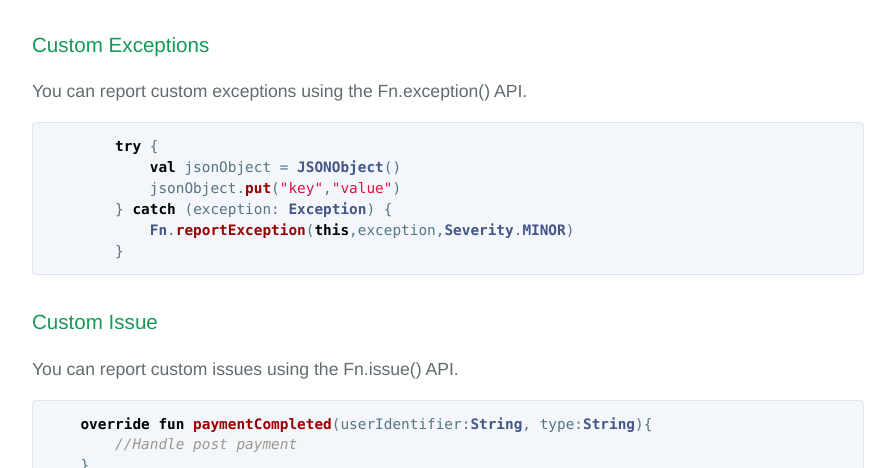
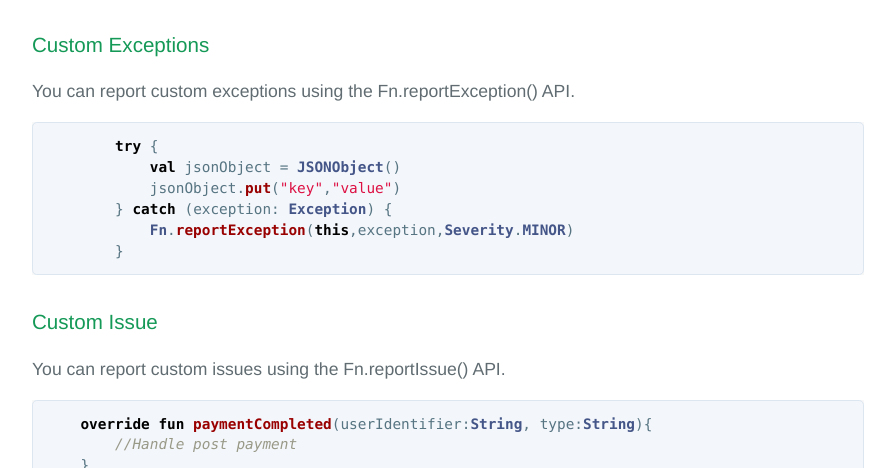
Before and after one commit to finotes/finotes.github.io, a Jekyll site: the page built from _posts/2018-02-09-kotlin-docs.md, in a window 1280 px wide and 900 px high, scrolled down 12768 px. Shown: the part 230-698 px from the top of the window, without its empty margins (192-1087 px from the left). Built offline with Jekyll 4.4.1, drawn with Linux system fonts in a browser that asks for light colours; some web fonts are replaced; some of the changed text lies outside the part shown.

Commit message:
Update 2018-02-09-kotlin-docs.md

````diff
--- a/_posts/2018-02-09-kotlin-docs.md
+++ b/_posts/2018-02-09-kotlin-docs.md
@@ -104,7 +104,7 @@ class BlogApp: Application() {
     override fun onCreate() {
         super.onCreate()
 	Fn.init(this, false , true)
-        //Fn.issue allows you to raise custom issues.
+        //Fn.reportIssue allows you to raise custom issues.
         //Refer Custom Issue section by the end of this documentation for more details.
         Fn.reportIssue(this, "Test Issue", Severity.MINOR)
     }
@@ -519,7 +519,7 @@ In-order to catch uncaught exceptions, You may use Fn.catchUnCaughtExceptions().
 ```
 
 ### Custom Exceptions
-You can report custom exceptions using the Fn.exception() API.
+You can report custom exceptions using the Fn.reportException() API.
 ```kotlin
         try {
             val jsonObject = JSONObject()
@@ -530,7 +530,7 @@ You can report custom exceptions using the Fn.exception() API.
 ```
 
 ### Custom Issue
-You can report custom issues using the Fn.issue() API.
+You can report custom issues using the Fn.reportIssue() API.
 ```kotlin
     override fun paymentCompleted(userIdentifier:String, type:String){
         //Handle post payment
````
